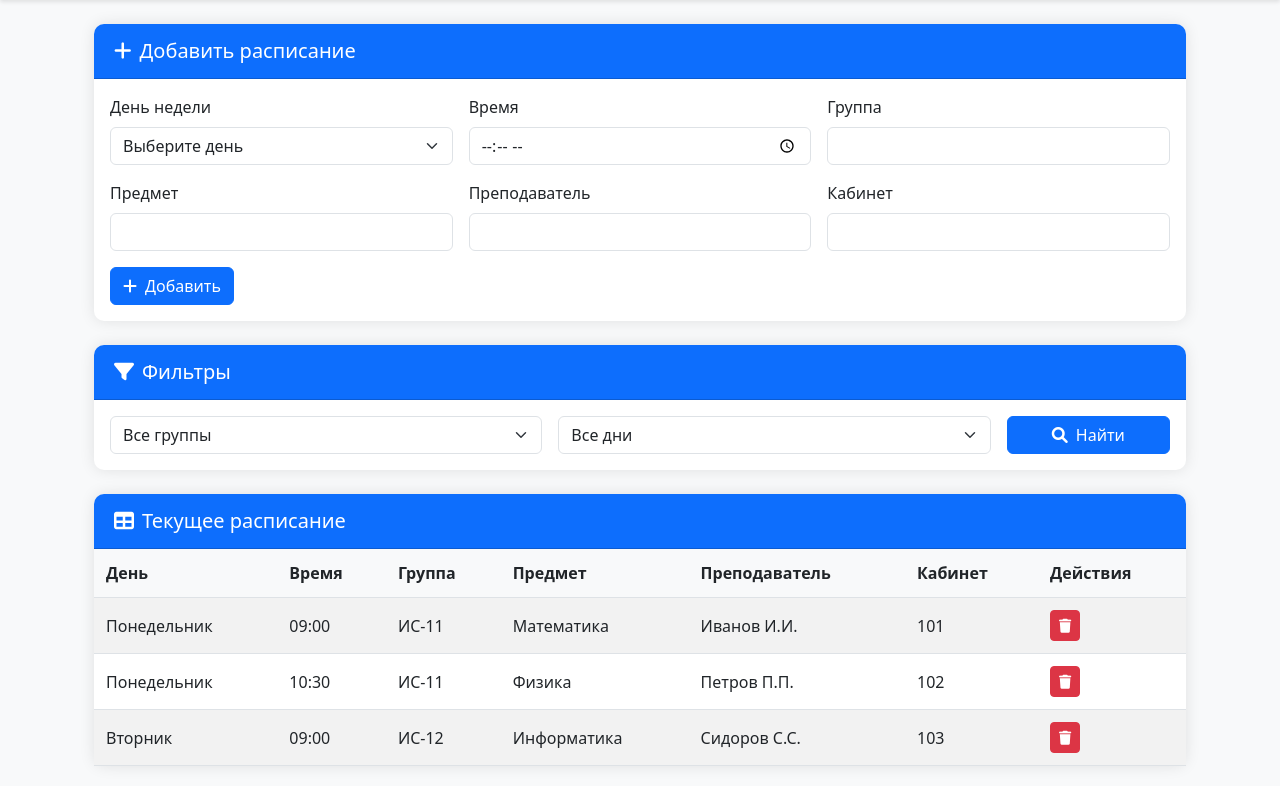
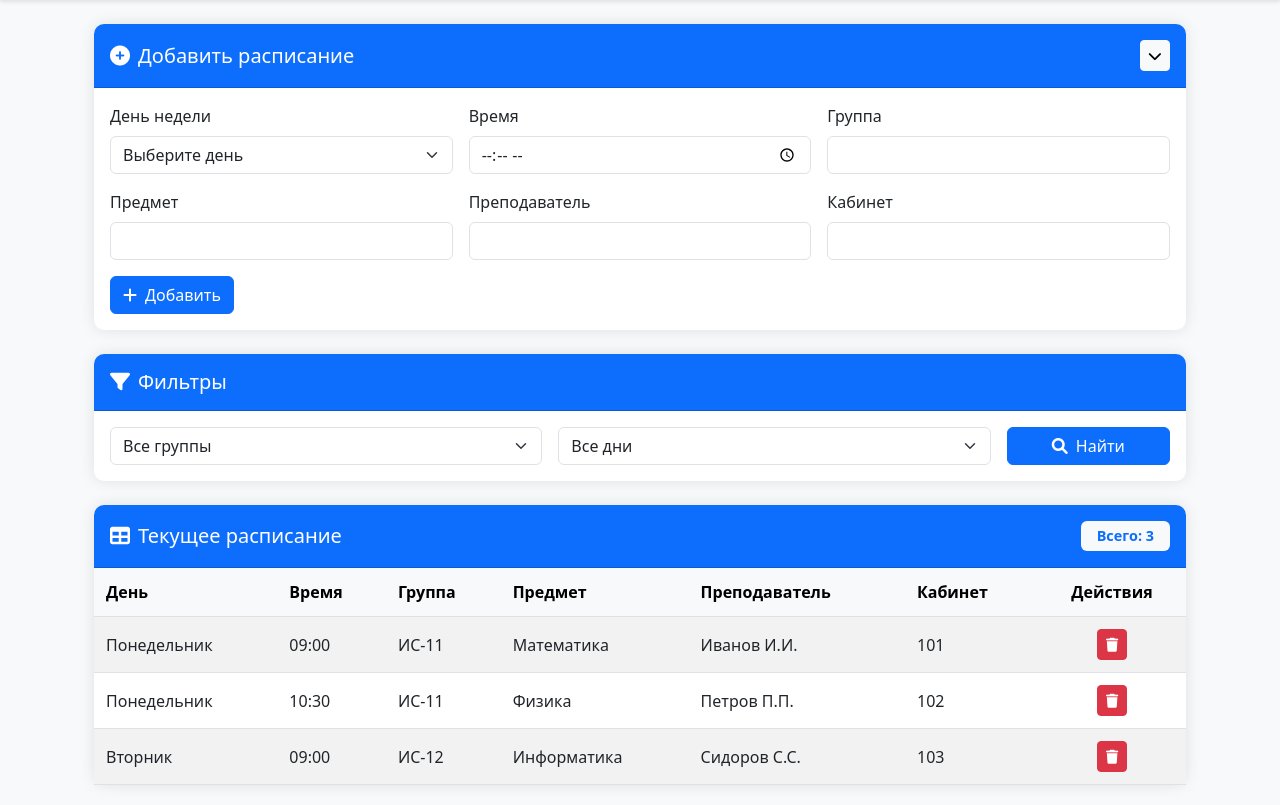
Before and after one commit to damir7182/college-schedule, a Flask app: page /schedule in a window 1280 px wide. Shown: the part 56-861 px from the top of the page. Before the commit the page ends 828 px from the top, so only its background shows below. Run offline with Flask 2, Linux system fonts and the light colour scheme; a user stored in the database is signed in; data comes from the database, SQL or seed files in the repository.

Commit message:
Update schedule.html

```diff
--- a/templates/schedule.html
+++ b/templates/schedule.html
@@ -4,11 +4,18 @@
 <div class="container">
     <!-- Форма добавления расписания -->
     <div class="card mb-4">
-        <div class="card-header bg-primary text-white">
-            <h5 class="mb-0"><i class="fas fa-plus me-2"></i>Добавить расписание</h5>
+        <div class="card-header bg-primary text-white d-flex justify-content-between align-items-center">
+            <h5 class="mb-0">
+                <i class="fas fa-plus-circle me-2"></i>Добавить расписание
+            </h5>
+            <button class="btn btn-light btn-sm" type="button" data-bs-toggle="collapse" data-bs-target="#addScheduleForm">
+                <i class="fas fa-chevron-down"></i>
+            </button>
         </div>
+        <div class="collapse show" id="addScheduleForm">
             <div class="card-body">
                 <form method="POST" action="{{ url_for('add_schedule') }}" class="row g-3">
+                    <!-- День недели -->
                     <div class="col-md-4">
                         <label class="form-label">День недели</label>
                         <select name="day" class="form-select" required>
@@ -18,26 +25,43 @@
                             {% endfor %}
                         </select>
                     </div>
+
+                    <!-- Время -->
                     <div class="col-md-4">
                         <label class="form-label">Время</label>
                         <input type="time" name="time" class="form-control" required>
                     </div>
+
+                    <!-- Группа -->
                     <div class="col-md-4">
                         <label class="form-label">Группа</label>
-                    <input type="text" name="group_name" class="form-control" required>
+                        <input type="text" name="group_name" class="form-control" list="groupList" required>
+                        <datalist id="groupList">
+                            {% for group in groups %}
+                            <option value="{{ group }}">
+                            {% endfor %}
+                        </datalist>
                     </div>
+
+                    <!-- Предмет -->
                     <div class="col-md-4">
                         <label class="form-label">Предмет</label>
                         <input type="text" name="subject" class="form-control" required>
                     </div>
+
+                    <!-- Преподаватель -->
                     <div class="col-md-4">
                         <label class="form-label">Преподаватель</label>
                         <input type="text" name="teacher" class="form-control" required>
                     </div>
+
+                    <!-- Кабинет -->
                     <div class="col-md-4">
                         <label class="form-label">Кабинет</label>
                         <input type="text" name="room" class="form-control" required>
                     </div>
+
+                    <!-- Кнопка добавления -->
                     <div class="col-12">
                         <button type="submit" class="btn btn-primary">
                             <i class="fas fa-plus me-2"></i>Добавить
@@ -46,14 +70,18 @@
                 </form>
             </div>
         </div>
+    </div>
 
     <!-- Фильтры -->
     <div class="card mb-4">
         <div class="card-header bg-primary text-white">
-            <h5 class="mb-0"><i class="fas fa-filter me-2"></i>Фильтры</h5>
+            <h5 class="mb-0">
+                <i class="fas fa-filter me-2"></i>Фильтры
+            </h5>
         </div>
         <div class="card-body">
             <form method="GET" class="row g-3">
+                <!-- Фильтр по группе -->
                 <div class="col-md-5">
                     <select name="group" class="form-select">
                         <option value="">Все группы</option>
@@ -64,6 +92,8 @@
                         {% endfor %}
                     </select>
                 </div>
+
+                <!-- Фильтр по дню -->
                 <div class="col-md-5">
                     <select name="day" class="form-select">
                         <option value="">Все дни</option>
@@ -74,6 +104,8 @@
                         {% endfor %}
                     </select>
                 </div>
+
+                <!-- Кнопка фильтрации -->
                 <div class="col-md-2">
                     <button type="submit" class="btn btn-primary w-100">
                         <i class="fas fa-search me-2"></i>Найти
@@ -85,13 +117,16 @@
 
     <!-- Таблица расписания -->
     <div class="card">
-        <div class="card-header bg-primary text-white">
-            <h5 class="mb-0"><i class="fas fa-table me-2"></i>Текущее расписание</h5>
+        <div class="card-header bg-primary text-white d-flex justify-content-between align-items-center">
+            <h5 class="mb-0">
+                <i class="fas fa-table me-2"></i>Текущее расписание
+            </h5>
+            <span class="badge bg-light text-primary">Всего: {{ schedules|length }}</span>
         </div>
         <div class="card-body p-0">
             <div class="table-responsive">
-                <table class="table table-striped mb-0">
-                    <thead>
+                <table class="table table-hover table-striped mb-0">
+                    <thead class="table-light">
                         <tr>
                             <th>День</th>
                             <th>Время</th>
@@ -99,10 +134,11 @@
                             <th>Предмет</th>
                             <th>Преподаватель</th>
                             <th>Кабинет</th>
-                            <th>Действия</th>
+                            <th class="text-center">Действия</th>
                         </tr>
                     </thead>
                     <tbody>
+                        {% if schedules %}
                             {% for schedule in schedules %}
                             <tr>
                                 <td>{{ schedule.day }}</td>
@@ -111,7 +147,7 @@
                                 <td>{{ schedule.subject }}</td>
                                 <td>{{ schedule.teacher }}</td>
                                 <td>{{ schedule.room }}</td>
-                            <td>
+                                <td class="text-center">
                                     <a href="{{ url_for('delete_schedule', id=schedule.id) }}"
                                        class="btn btn-danger btn-sm"
                                        onclick="return confirm('Вы уверены, что хотите удалить это расписание?')">
@@ -120,10 +156,48 @@
                                 </td>
                             </tr>
                             {% endfor %}
+                        {% else %}
+                            <tr>
+                                <td colspan="7" class="text-center text-muted py-4">
+                                    <i class="fas fa-calendar-xmark me-2"></i>Расписание не найдено
+                                </td>
+                            </tr>
+                        {% endif %}
                     </tbody>
                 </table>
             </div>
         </div>
     </div>
 </div>
+
+<!-- Добавляем стили -->
+<style>
+.card {
+    border: none;
+    box-shadow: 0 0 15px rgba(0,0,0,0.1);
+    margin-bottom: 20px;
+}
+
+.card-header {
+    padding: 1rem;
+}
+
+.table th {
+    font-weight: 600;
+}
+
+.form-control:focus, .form-select:focus {
+    border-color: #0d6efd;
+    box-shadow: 0 0 0 0.25rem rgba(13,110,253,.25);
+}
+
+.btn-sm {
+    padding: 0.25rem 0.5rem;
+}
+
+.badge {
+    font-size: 0.9rem;
+    padding: 0.5rem 1rem;
+}
+</style>
 {% endblock %}
```
Lines whose indentation alone changed are shown as unchanged.
